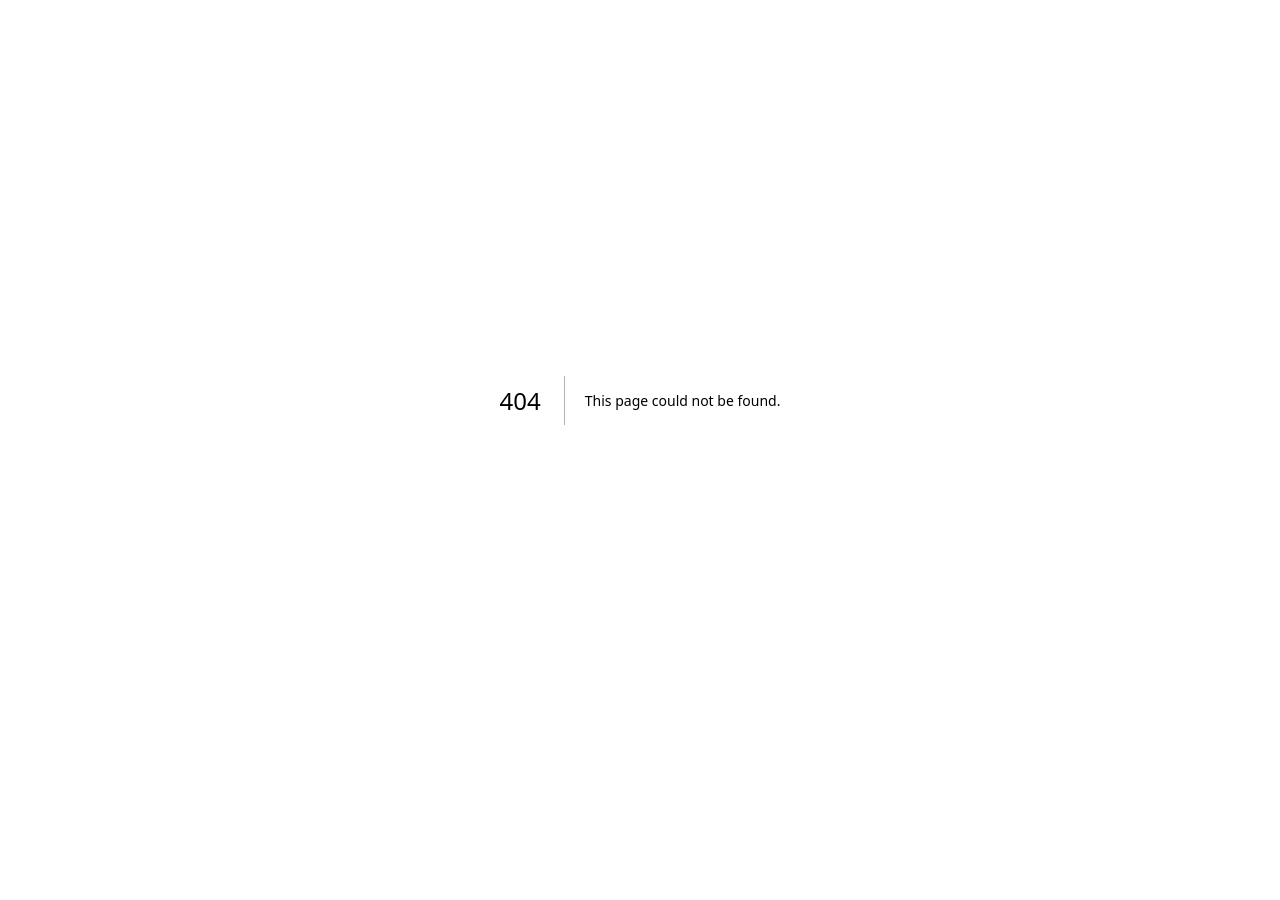
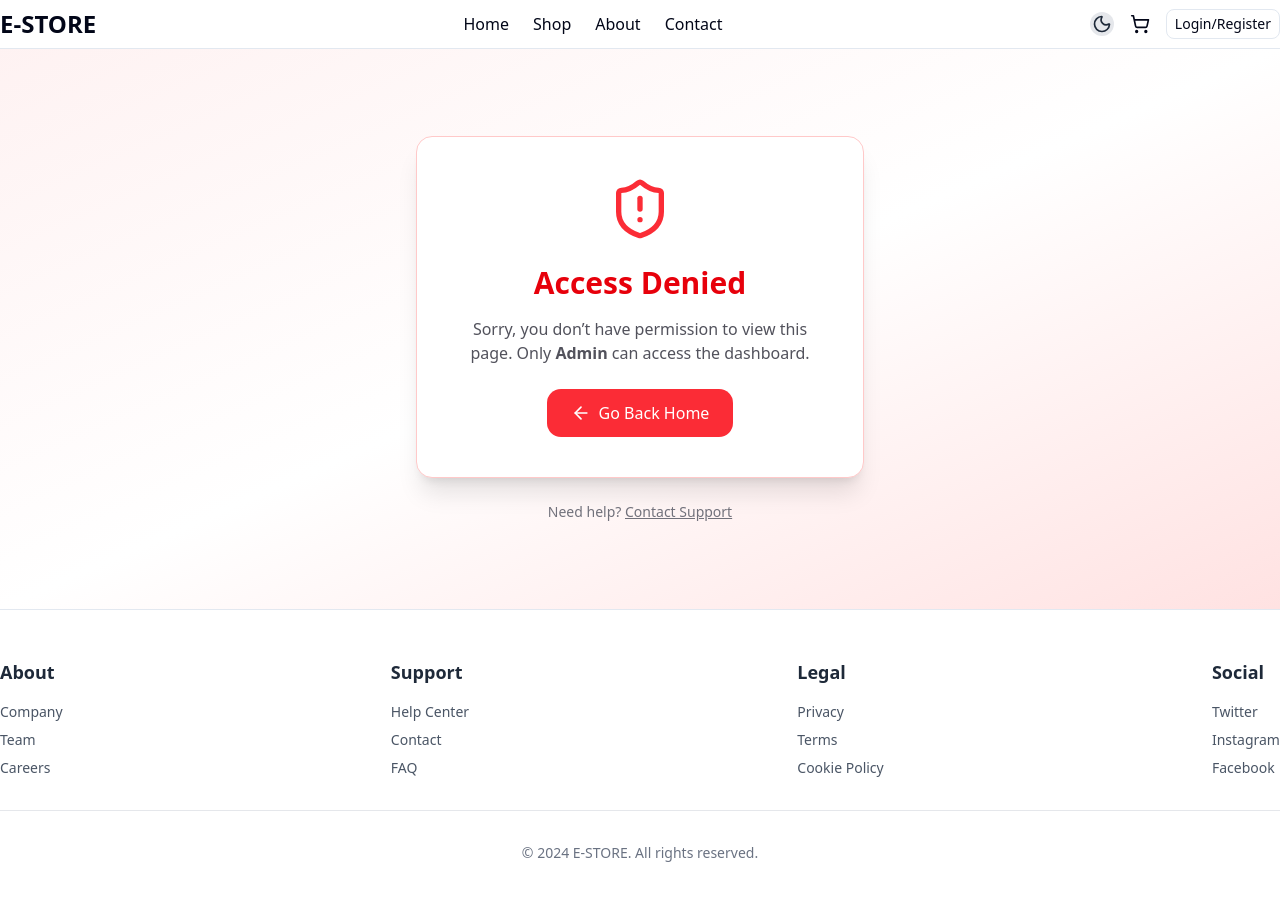
Before and after one commit to robiul0278/e-store-frontend, a Next.js app: page /unauthorized in a window 1280 px wide. Before the commit this address had no page. Shown: the top 900 px of the page. Before the commit the page ends 800 px from the top, so only its background shows below. Built offline with nearby package versions, Linux system fonts and the light colour scheme.

Commit message:
create private route for dashboard

```diff
--- /dev/null
+++ b/app/(root)/unauthorized/page.tsx
@@ -0,0 +1,35 @@
+// app/unauthorized/page.tsx
+"use client";
+
+import Link from "next/link";
+import { ShieldAlert, ArrowLeft } from "lucide-react";
+
+export default function UnauthorizedPage() {
+  return (
+    <div className="min-h-[70vh] flex flex-col items-center justify-center bg-gradient-to-br from-red-50 via-white to-red-100 dark:from-zinc-900 dark:via-zinc-950 dark:to-zinc-900 text-center p-6">
+      <div className="bg-white dark:bg-zinc-950 shadow-xl rounded-2xl p-10 max-w-md border border-red-200 dark:border-red-800">
+        <div className="flex justify-center mb-6">
+          <ShieldAlert className="h-16 w-16 text-red-500 dark:text-red-400" />
+        </div>
+        <h1 className="text-3xl font-bold text-red-600 dark:text-red-400 mb-4">
+          Access Denied
+        </h1>
+        <p className="text-zinc-600 dark:text-zinc-400 mb-6">
+          Sorry, you don’t have permission to view this page.
+          Only <span className="font-semibold">Admin</span> can access the dashboard.
+        </p>
+        <Link
+          href="/"
+          className="inline-flex items-center gap-2 px-6 py-3 rounded-xl bg-red-500 text-white font-medium hover:bg-red-600 transition-colors"
+        >
+          <ArrowLeft className="w-5 h-5" />
+          Go Back Home
+        </Link>
+      </div>
+
+      <p className="mt-6 text-sm text-zinc-500 dark:text-zinc-400">
+        Need help? <Link href="/contact" className="underline">Contact Support</Link>
+      </p>
+    </div>
+  );
+}
--- a/components/shared/Footer.tsx
+++ b/components/shared/Footer.tsx
@@ -105,7 +105,7 @@ export default function Footer() {
 
         {/* Bottom copyright */}
         <div className="mt-8 pt-8 border-t border-gray-200 text-center text-sm text-gray-500 dark:text-gray-400">
-          © 2024 DigitalMarket. All rights reserved.
+          © 2024 E-STORE. All rights reserved.
         </div>
       </div>
     </footer>
--- a/components/shared/Navbar.tsx
+++ b/components/shared/Navbar.tsx
@@ -48,7 +48,7 @@ const Navbar = () => {
                     {/* Desktop Menu */}
                     <div className="hidden md:flex items-center justify-center flex-grow gap-6">
                         {menuItems.map((item) => (
-                            <Link key={item.name} href={item.href} className="hover:text-gray-600 dark:hover:text-gray-400 transition-colors duration-200 relative after:absolute after:-bottom-0.5 after:left-0 after:w-0 after:h-[2px] after:bg-gray-500 after:transition-all hover:after:w-full">
+                            <Link key={item.name} href={item.href} className="hover:text-yellow-600 dark:hover:text-yellow-400 transition-colors duration-200 relative after:absolute after:-bottom-0.5 after:left-0 after:w-0 after:h-[2px] after:bg-gray-500 after:transition-all hover:after:w-full">
                                 {item.name}
                             </Link>
                         ))}
```
